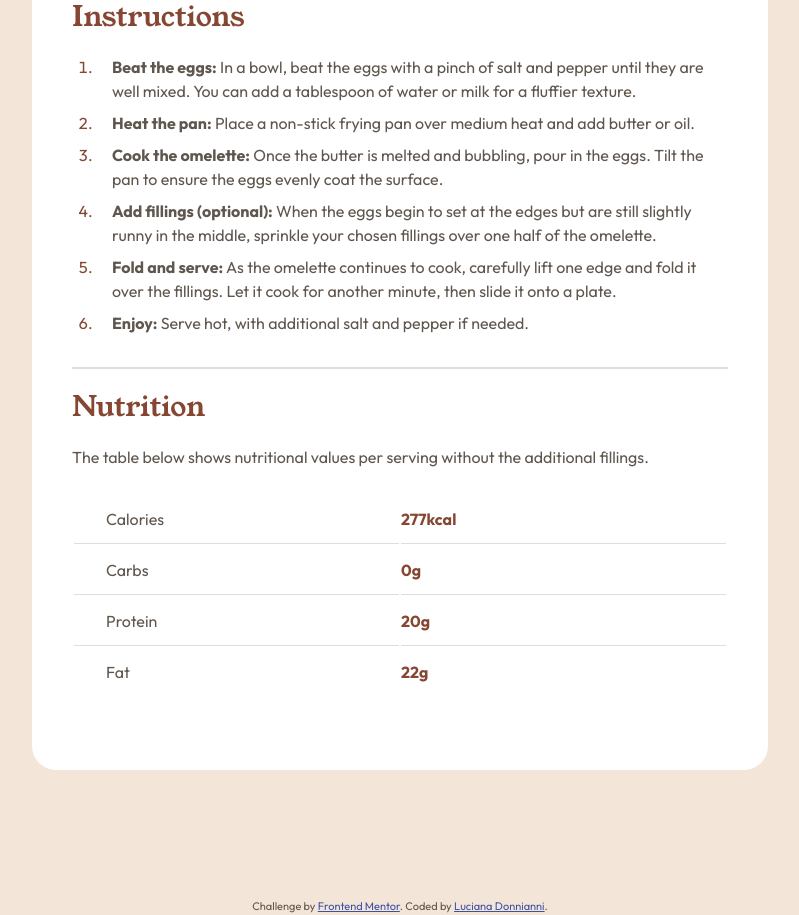
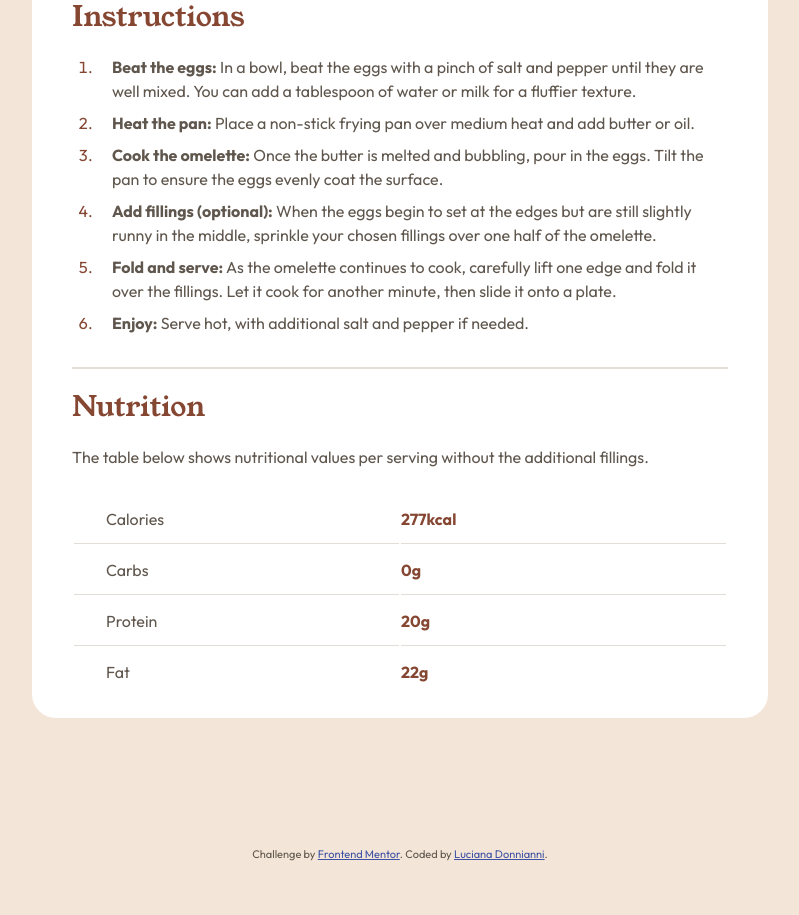
Before and after one commit to ldonnianni/recipe-page-main, a plain HTML site: page index.html in a window 1280 px wide. Shown: the part 1103-2018 px from the top of the page, without its empty margins (240-1039 px from the left). After the commit the page ends 1966 px from the top, so only its background shows below. Drawn offline with Linux system fonts and the light colour scheme.

Commit message:
corrections04

```diff
--- a/style.css
+++ b/style.css
@@ -52,7 +52,7 @@ input, button, textarea, select {
     padding: 2.5rem 2rem;
     display: flex;
     flex-direction: column;
-    gap: 1.5rem
+    gap: 1.5rem;
 }
 
 
@@ -139,11 +139,11 @@ td{
 
 .last-row{
     border: none;
+    padding-bottom: 0;
 }
 
 tr td{
     width: 50%;
-    /* border-bottom: 1px solid var(--stone150); */
     padding: .75rem 2rem;
 }
 
@@ -168,6 +168,7 @@ tr td{
         width: 100%;
         max-width: 616px;
         padding: 2.5rem;
+        padding-bottom: 0;
         border-radius: 1.5rem;
     }
 
```
